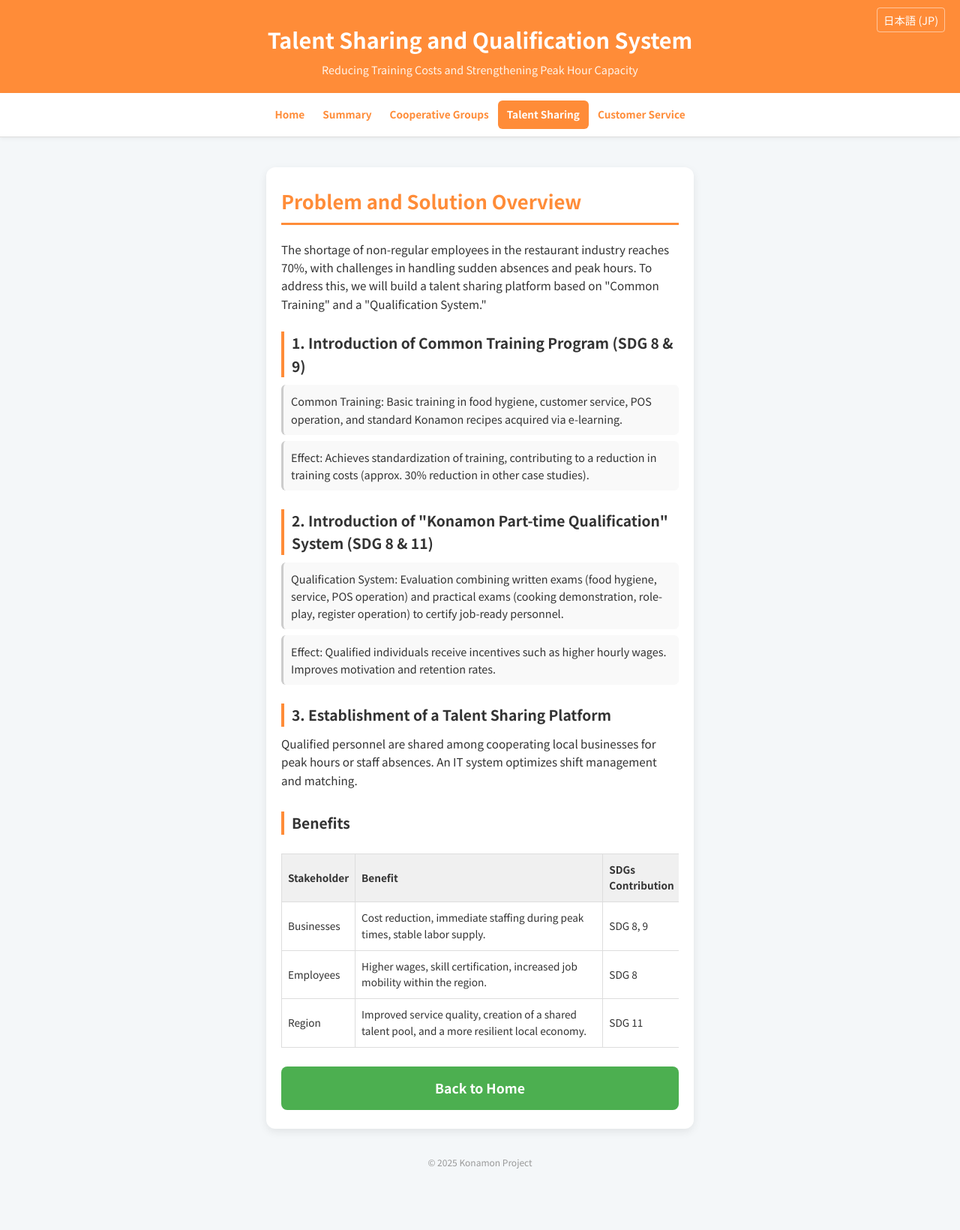
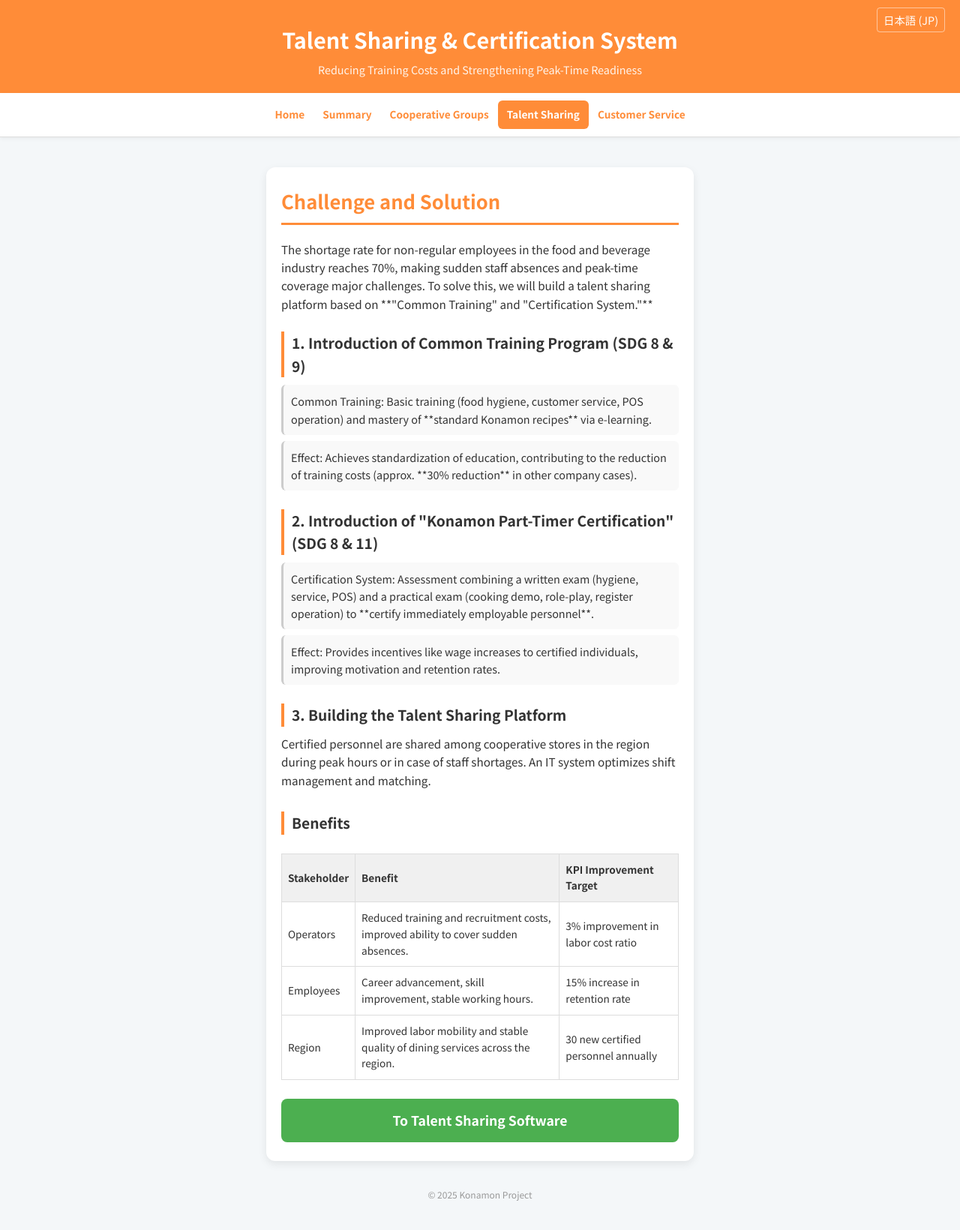
Before and after one commit to Sorekaraa/report, a website: page jinzaishare-en.html in a window 1280 px wide. Shown: the whole page at 75% size. Drawn offline with Linux system fonts and the light colour scheme.

Commit message:
update: add link

```diff
--- a/jinzaishare-en.html
+++ b/jinzaishare-en.html
@@ -29,7 +29,7 @@
       overflow-x: auto;
       margin-bottom: 20px;
     }
-    .data-table { min-width: 550px; }
+    .data-table { min-width: 450px; font-size: 0.85rem; }
   </style>
 </head>
 <body>
@@ -38,8 +38,8 @@
   <div class="lang-switch">
     <a href="jinzaishare.html">日本語 (JP)</a>
   </div>
-  <h1>Talent Sharing and Qualification System</h1>
-  <p>Reducing Training Costs and Strengthening Peak Hour Capacity</p>
+  <h1>Talent Sharing & Certification System</h1>
+  <p>Reducing Training Costs and Strengthening Peak-Time Readiness</p>
 </header>
 
 <nav class="nav-menu">
@@ -66,23 +66,23 @@
 
 <main class="container">
   <div class="report-content">
-    <h2>Problem and Solution Overview</h2>
-    <p>The shortage of non-regular employees in the restaurant industry reaches 70%, with challenges in handling sudden absences and peak hours. To address this, we will build a talent sharing platform based on "Common Training" and a "Qualification System."</p>
+    <h2>Challenge and Solution</h2>
+    <p>The shortage rate for non-regular employees in the food and beverage industry reaches 70%, making sudden staff absences and peak-time coverage major challenges. To solve this, we will build a talent sharing platform based on **"Common Training" and "Certification System."**</p>
 
     <h3>1. Introduction of Common Training Program (SDG 8 & 9)</h3>
     <ul>
-      <li>Common Training: Basic training in food hygiene, customer service, POS operation, and standard Konamon recipes acquired via e-learning.</li>
-      <li>Effect: Achieves standardization of training, contributing to a reduction in training costs (approx. 30% reduction in other case studies).</li>
+      <li>Common Training: Basic training (food hygiene, customer service, POS operation) and mastery of **standard Konamon recipes** via e-learning.</li>
+      <li>Effect: Achieves standardization of education, contributing to the reduction of training costs (approx. **30% reduction** in other company cases).</li>
     </ul>
 
-    <h3>2. Introduction of "Konamon Part-time Qualification" System (SDG 8 & 11)</h3>
+    <h3>2. Introduction of "Konamon Part-Timer Certification" (SDG 8 & 11)</h3>
     <ul>
-      <li>Qualification System: Evaluation combining written exams (food hygiene, service, POS operation) and practical exams (cooking demonstration, role-play, register operation) to certify job-ready personnel.</li>
-      <li>Effect: Qualified individuals receive incentives such as higher hourly wages. Improves motivation and retention rates.</li>
+      <li>Certification System: Assessment combining a written exam (hygiene, service, POS) and a practical exam (cooking demo, role-play, register operation) to **certify immediately employable personnel**.</li>
+      <li>Effect: Provides incentives like wage increases to certified individuals, improving motivation and retention rates.</li>
     </ul>
 
-    <h3>3. Establishment of a Talent Sharing Platform</h3>
-    <p>Qualified personnel are shared among cooperating local businesses for peak hours or staff absences. An IT system optimizes shift management and matching.</p>
+    <h3>3. Building the Talent Sharing Platform</h3>
+    <p>Certified personnel are shared among cooperative stores in the region during peak hours or in case of staff shortages. An IT system optimizes shift management and matching.</p>
 
     <h3 style="margin-top: 30px;">Benefits</h3>
     <div class="table-responsive">
@@ -91,30 +91,30 @@
         <tr>
           <th>Stakeholder</th>
           <th>Benefit</th>
-          <th>SDGs Contribution</th>
+          <th>KPI Improvement Target</th>
         </tr>
         </thead>
         <tbody>
         <tr>
-          <td>Businesses</td>
-          <td>Cost reduction, immediate staffing during peak times, stable labor supply.</td>
-          <td>SDG 8, 9</td>
+          <td>Operators</td>
+          <td>Reduced training and recruitment costs, improved ability to cover sudden absences.</td>
+          <td>3% improvement in labor cost ratio</td>
         </tr>
         <tr>
           <td>Employees</td>
-          <td>Higher wages, skill certification, increased job mobility within the region.</td>
-          <td>SDG 8</td>
+          <td>Career advancement, skill improvement, stable working hours.</td>
+          <td>15% increase in retention rate</td>
         </tr>
         <tr>
           <td>Region</td>
-          <td>Improved service quality, creation of a shared talent pool, and a more resilient local economy.</td>
-          <td>SDG 11</td>
+          <td>Improved labor mobility and stable quality of dining services across the region.</td>
+          <td>30 new certified personnel annually</td>
         </tr>
         </tbody>
       </table>
     </div>
 
-    <a href="index-en.html" class="cta-button">Back to Home</a>
+    <a href="https://sorekaraa.github.io/konamon_shift_share/" class="cta-button">To Talent Sharing Software</a>
   </div>
 
   <footer class="app-footer">
```
Also changed, not shown: jinzaishare.html (+14 -14 lines), konamon_map-en.html (+1 -1 lines), konamon_map.html (+13 -39 lines).
